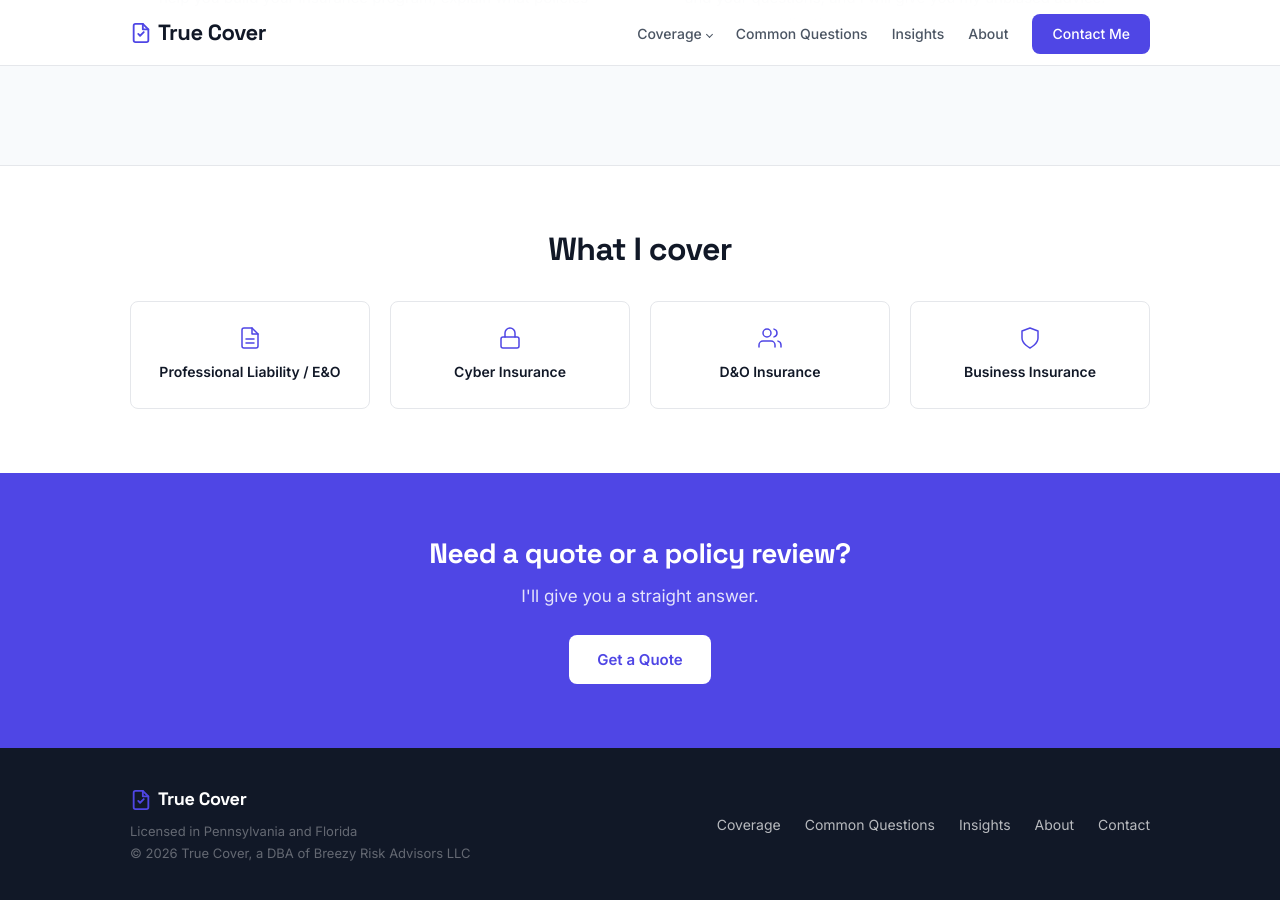
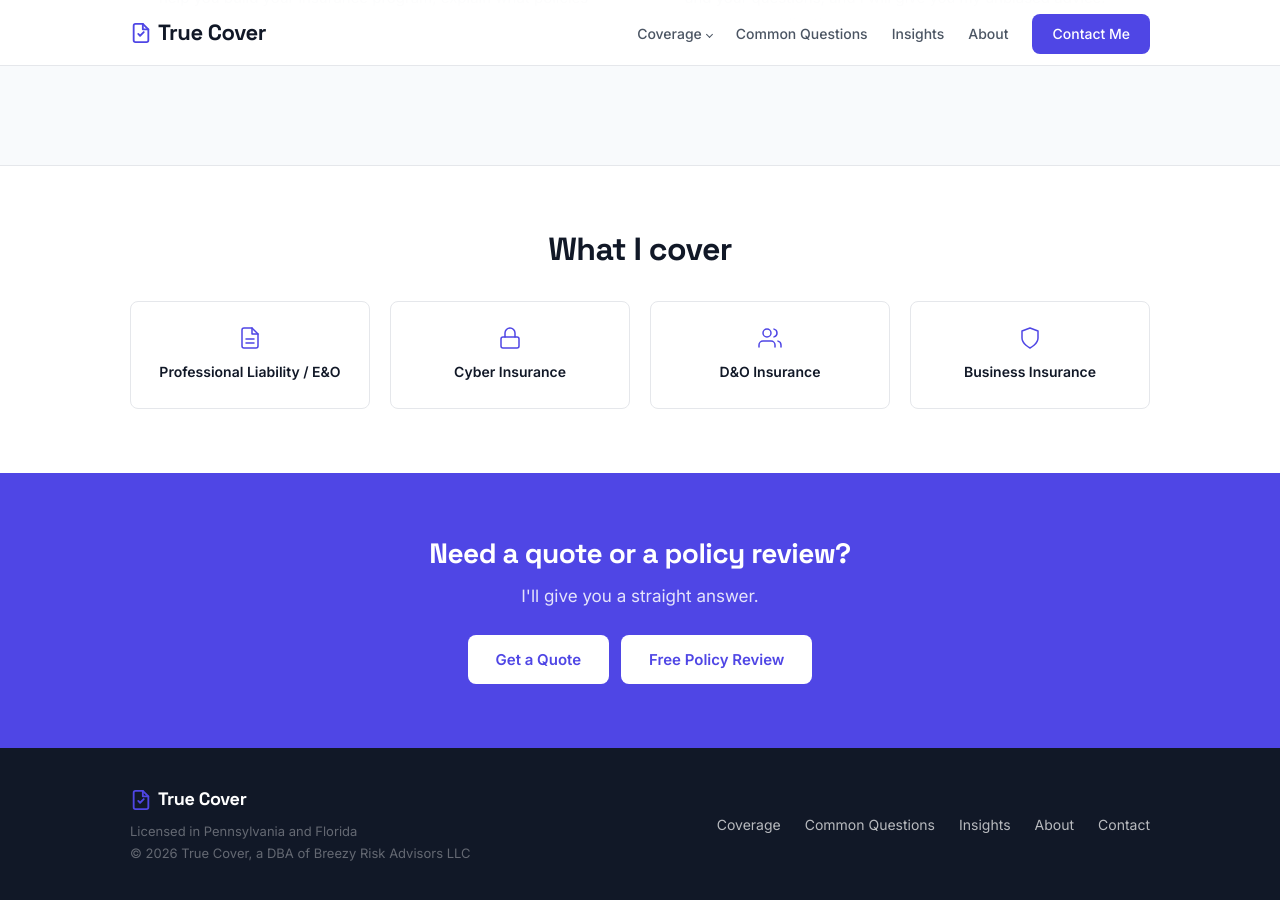
Before and after one commit to joeproe1/truecover.us, a Jekyll site: the page built from index.html, in a window 1280 px wide and 900 px high, scrolled down 1617 px. Built offline with Jekyll 4.4.1, drawn with Linux system fonts in a browser that asks for light colours.

Commit message:
Add Free Policy Review button to homepage bottom CTA
Co-Authored-By: Claude Opus 4.6 <noreply@anthropic.com>

```diff
--- a/index.html
+++ b/index.html
@@ -100,9 +100,15 @@ body_class: home
 </section>
 
 <!-- CTA -->
-{% include cta-banner.html
-    title="Need a quote or a policy review?"
-    subtitle="I'll give you a straight answer."
-    button="Get a Quote"
-    need="quote"
-%}
+<section class="cta-banner">
+    <div class="container">
+        <div class="cta-banner-inner">
+            <h2>Need a quote or a policy review?</h2>
+            <p>I'll give you a straight answer.</p>
+            <div class="btn-group" style="justify-content: center;">
+                <a href="/contact/?need=quote" class="btn btn-white">Get a Quote</a>
+                <a href="/policy-review/" class="btn btn-white">Free Policy Review</a>
+            </div>
+        </div>
+    </div>
+</section>
```
